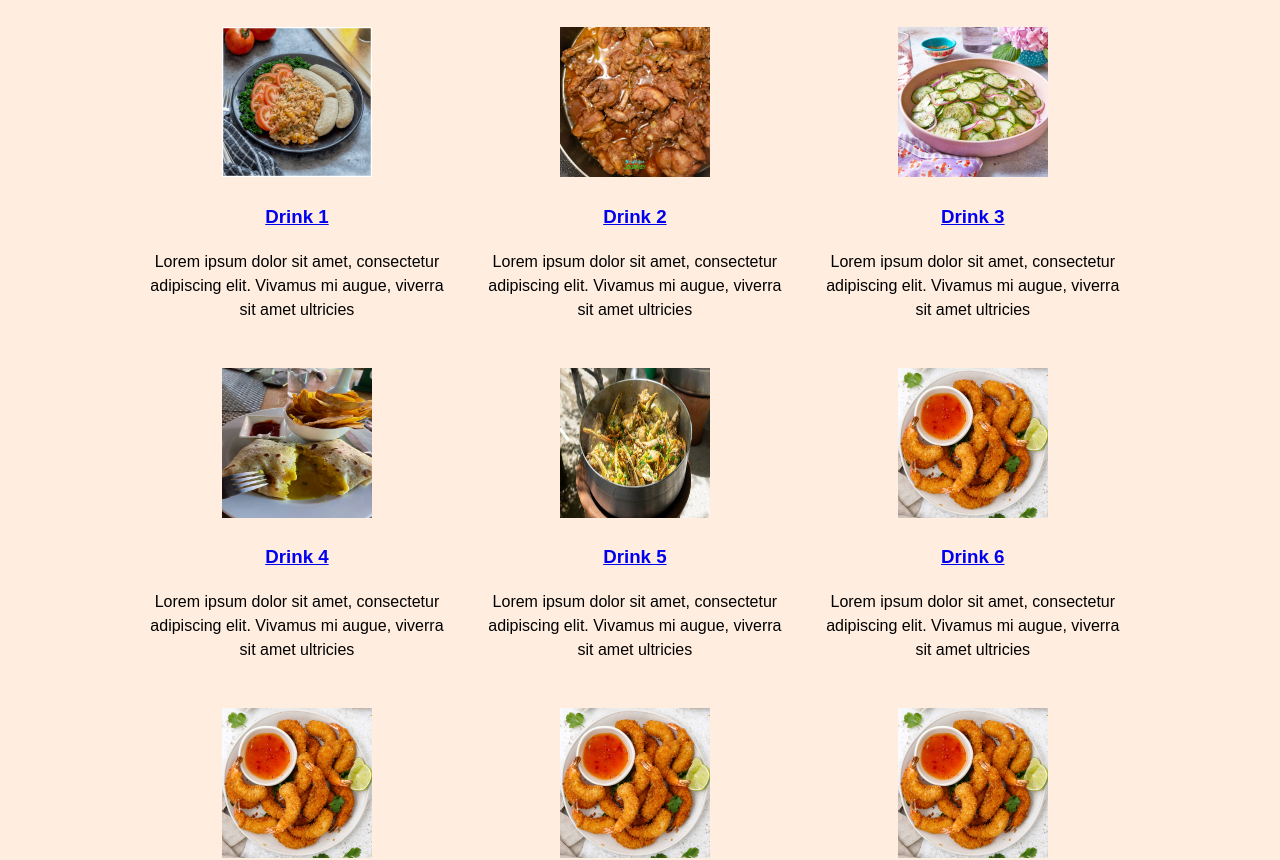
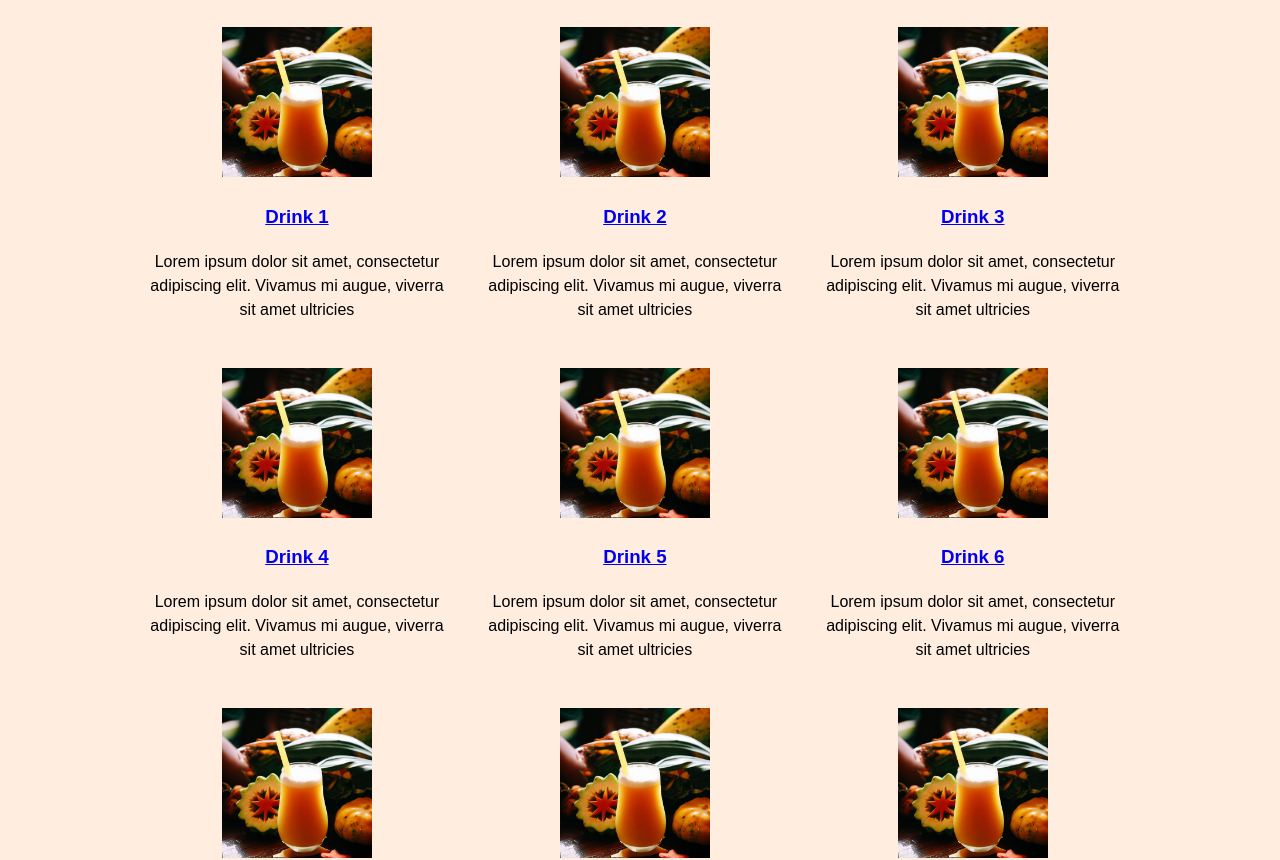
Before and after one commit to Jermon1/Jermon1.github.io, a plain HTML site: page drinks.html in a window 1280 px wide. Shown: the part 155-1015 px from the top of the page. Drawn offline with Linux system fonts and the light colour scheme.

Commit message:
Update drinks.html

```diff
--- a/drinks.html
+++ b/drinks.html
@@ -33,47 +33,47 @@
         <section id="boxes">
             <div class="container">
                <div class="box">
-                    <a href="recipe.html"><img src="img/figandsaltfish.png"></a>
+                    <a href="recipe.html"><img src="img/drinkplaceholder.jpg"></a>
                     <a href="recipe.html"><h3>Drink 1</h3></a>
                     <p>Lorem ipsum dolor sit amet, consectetur adipiscing elit. Vivamus mi augue, viverra sit amet ultricies</p>
                 </div>
                 <div class="box">
-                    <a href="recipe.html"><img src="img/stewedchicken.png"></a>
+                    <a href="recipe.html"><img src="img/drinkplaceholder.jpg"></a>
                     <a href="recipe.html"><h3>Drink 2</h3></a>
                     <p>Lorem ipsum dolor sit amet, consectetur adipiscing elit. Vivamus mi augue, viverra sit amet ultricies</p>
                 </div>
                 <div class="box">
-                    <a href="recipe.html"><img src="img/salad.jpg"></a>
+                    <a href="recipe.html"><img src="img/drinkplaceholder.jpg"></a>
                     <a href="recipe.html"><h3>Drink 3</h3></a>
                     <p>Lorem ipsum dolor sit amet, consectetur adipiscing elit. Vivamus mi augue, viverra sit amet ultricies</p>
                 </div>
 				 <div class="box">
-                    <a href="recipe.html"><img src="img/roti.jpg"></a>
+                    <a href="recipe.html"><img src="img/drinkplaceholder.jpg"></a>
                     <a href="recipe.html"><h3>Drink 4</h3></a>
                     <p>Lorem ipsum dolor sit amet, consectetur adipiscing elit. Vivamus mi augue, viverra sit amet ultricies</p>
                 </div>
 				 <div class="box">
-                    <a href="recipe.html"><img src="img/crabs.jpg"></a>
+                    <a href="recipe.html"><img src="img/drinkplaceholder.jpg"></a>
                     <a href="recipe.html"><h3>Drink 5</h3></a>
                     <p>Lorem ipsum dolor sit amet, consectetur adipiscing elit. Vivamus mi augue, viverra sit amet ultricies</p>
                 </div>
 				 <div class="box">
-                    <a href="recipe.html"><img src="img/shrimp.jpg"></a>
+                    <a href="recipe.html"><img src="img/drinkplaceholder.jpg"></a>
                     <a href="recipe.html"><h3>Drink 6</h3></a>
                     <p>Lorem ipsum dolor sit amet, consectetur adipiscing elit. Vivamus mi augue, viverra sit amet ultricies</p>
                 </div>
 				 <div class="box">
-                    <a href="recipe.html"><img src="img/shrimp.jpg"></a>
+                    <a href="recipe.html"><img src="img/drinkplaceholder.jpg"></a>
                     <a href="recipe.html"><h3>Drink 7</h3></a>
                     <p>Lorem ipsum dolor sit amet, consectetur adipiscing elit. Vivamus mi augue, viverra sit amet ultricies</p>
                 </div>
 				 <div class="box">
-                    <a href="recipe.html"><img src="img/shrimp.jpg"></a>
+                    <a href="recipe.html"><img src="img/drinkplaceholder.jpg"></a>
                     <a href="recipe.html"><h3>Drink 8</h3></a>
                     <p>Lorem ipsum dolor sit amet, consectetur adipiscing elit. Vivamus mi augue, viverra sit amet ultricies</p>
                 </div>
 				 <div class="box">
-                    <a href="recipe.html"><img src="img/shrimp.jpg"></a>
+                    <a href="recipe.html"><img src="img/drinkplaceholder.jpg"></a>
                     <a href="recipe.html"><h3>Drink 9</h3></a>
                     <p>Lorem ipsum dolor sit amet, consectetur adipiscing elit. Vivamus mi augue, viverra sit amet ultricies</p>
                 </div>
```
